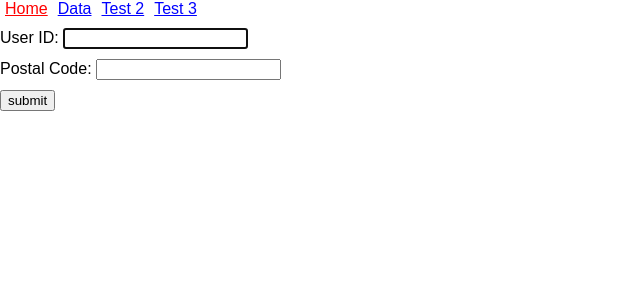
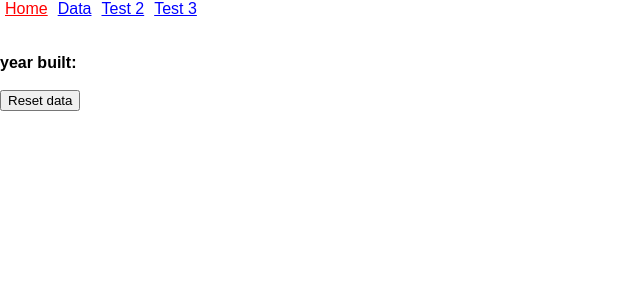
Before and after one commit to cds-snc/nrcan-example, a React (Create React App) app in the folder ui/: page / in a window 1280 px wide. Shown: the top 300 px of the page, without its empty margins (0-640 px from the left). Built offline with nearby package versions, Linux system fonts and the light colour scheme.

Commit message:
Add reset button for data

```diff
--- a/ui/src/components/Home.js
+++ b/ui/src/components/Home.js
@@ -7,8 +7,9 @@ class Home extends React.Component {
   constructor() {
     super()
     this.handleFormSubmit = this.handleFormSubmit.bind(this)
+    this.handleResetClick = this.handleResetClick.bind(this)
     this.state = {
-      data: false,
+      data: true,
     }
   }
 
@@ -33,13 +34,22 @@ class Home extends React.Component {
     this.setState({ data: response.data.evaluationsFor })
   }
 
+  handleResetClick() {
+    this.setState({ data: false })
+  }
+
   render() {
     if (!this.state.data) return <Form onSubmit={this.handleFormSubmit} />
     else
       return (
         <div>
+          <br />
+          <br />
           <strong>year built:</strong>
           {this.state.data.yearBuilt}
+          <br />
+          <br />
+          <button onClick={this.handleResetClick}>Reset data</button>
         </div>
       )
   }
```
